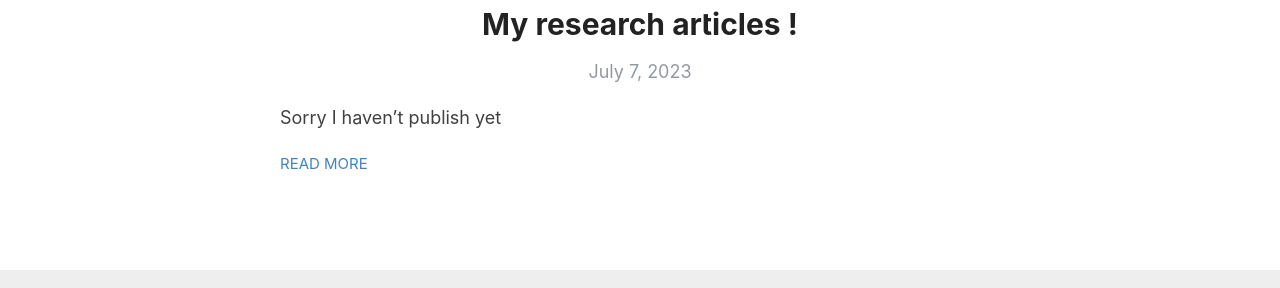
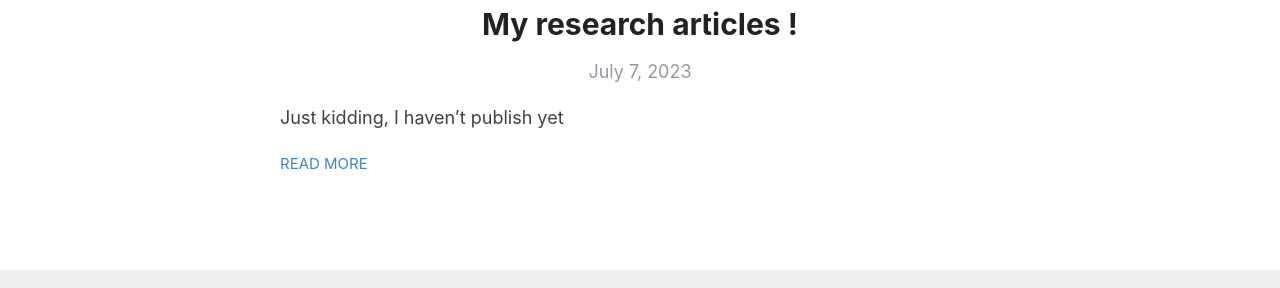
Before and after one commit to Zaltarba/blog, a Jekyll site: the page built from index.html, in a window 1280 px wide. Shown: the part 541-829 px from the top of the page. Built offline with Jekyll 4.4.1, drawn with Linux system fonts in a browser that asks for light colours; the list of posts is cut into pages by our own code.

Commit message:
Update 2023-07-07-post.md

```diff
--- a/_posts/2023-07-07-post.md
+++ b/_posts/2023-07-07-post.md
@@ -4,4 +4,4 @@ title: My research articles !
 categories: Research paper
 ---
 
-Sorry I haven't publish yet
+Just kidding, I haven't publish yet
```
